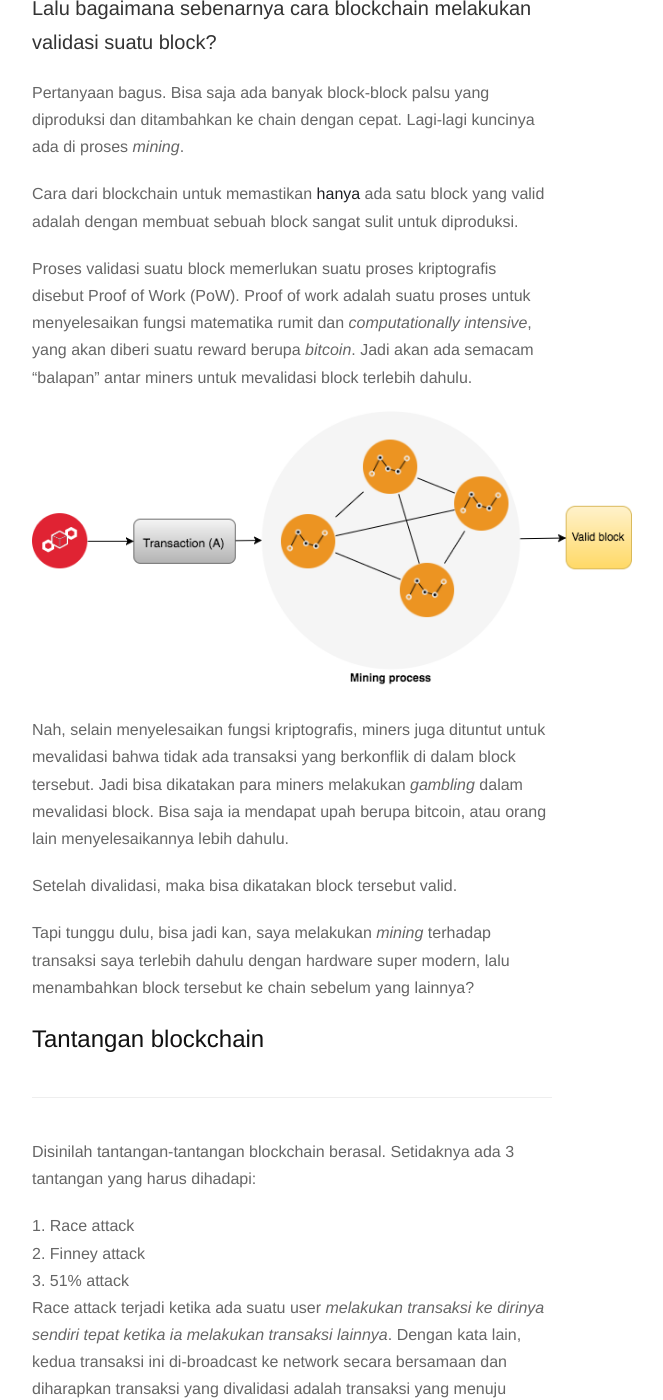
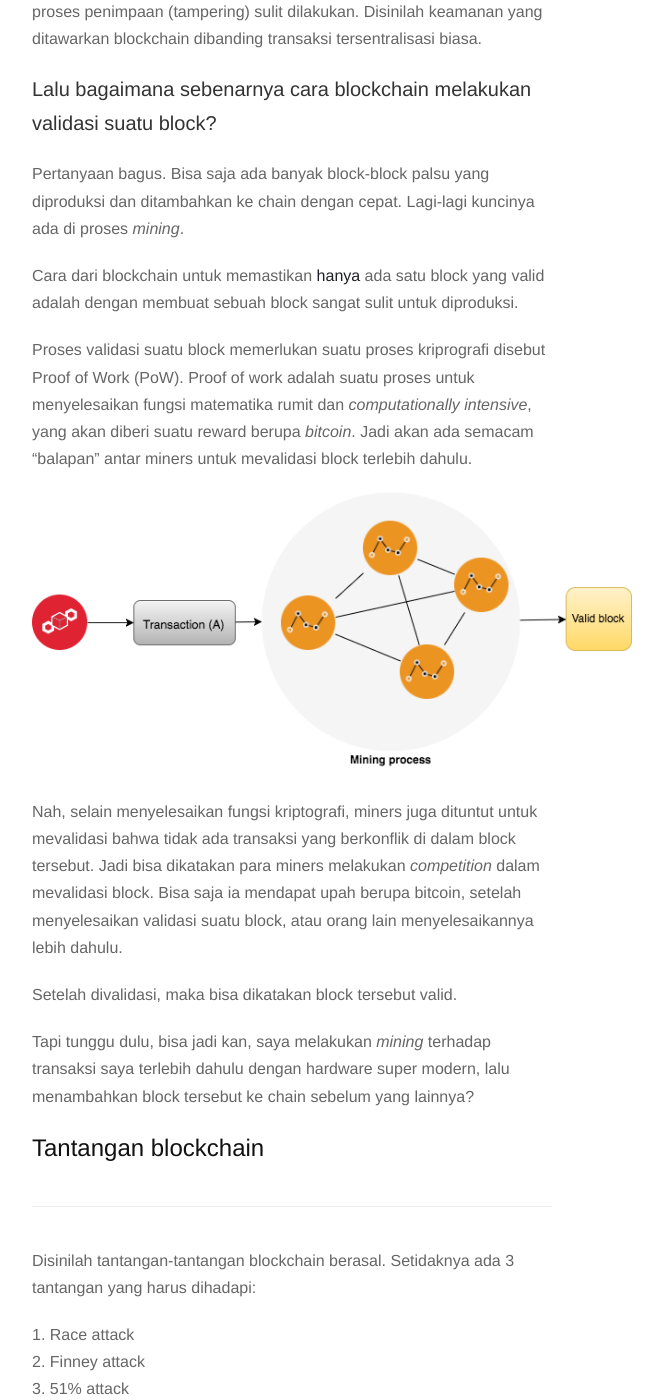
Before and after one commit to famasya/famasya.github.io, a Jekyll site: the page built from _posts/2017-11-24-bagaimana-blockchain-bekerja.md, in a window 1280 px wide and 1400 px high, scrolled down 4142 px. Shown: the whole window, without its empty margins (348-1011 px from the left). Built offline with Jekyll 4.4.1, drawn with Linux system fonts in a browser that asks for light colours; nearby versions of some CDN libraries; some of the changed text lies outside the part shown.

Commit message:
edit post

```diff
--- a/_posts/2017-11-24-bagaimana-blockchain-bekerja.md
+++ b/_posts/2017-11-24-bagaimana-blockchain-bekerja.md
@@ -57,7 +57,7 @@
 
 Dan karena blockchain berada dalam peer-to-peer system, maka setiap transaksi akan tercatat dalam publik. Terdapat proses mining untuk melakukan validasinya. FYI, mining disini berbeda maknanya dengan proses menggali emas.
 
-Dalam proses mining akan dilakukan *hashing* terhadap block. Kita tahu bahwa proses hashing disini akan berbeda jika block sebelumnya berbeda.
+Dalam proses mining akan dilakukan *hashing* terhadap block. Kita tahu bahwa hasil hashing akan berbeda jika block sebelumnya berbeda. Jadi referensi historis dari block harus sama untuk mendapat hashing yang sesuai dari block tersebut.
 
 Jadi ketika ada seseorang ingin "menimpa" suatu transaksi dengan yang palsu, maka ia harus mengubah seluruh blockchain dalam seluruh nodes sekaligus. Karena jika ia hanya mengganti satu block dalam sebuah blockchain, nodes akan menolaknya karena hasil hash yang berbeda.
 
@@ -73,11 +73,11 @@
 
 Cara dari blockchain untuk memastikan **hanya** ada satu block yang valid adalah dengan membuat sebuah block sangat sulit untuk diproduksi.
 
-Proses validasi suatu block memerlukan suatu proses kriptografis disebut Proof of Work (PoW). Proof of work adalah suatu proses untuk menyelesaikan fungsi matematika rumit dan *computationally intensive*, yang akan diberi suatu reward berupa *bitcoin*. Jadi akan ada semacam "balapan" antar miners untuk mevalidasi block terlebih dahulu.
+Proses validasi suatu block memerlukan suatu proses kriprografi disebut Proof of Work (PoW). Proof of work adalah suatu proses untuk menyelesaikan fungsi matematika rumit dan *computationally intensive*, yang akan diberi suatu reward berupa *bitcoin*. Jadi akan ada semacam "balapan" antar miners untuk mevalidasi block terlebih dahulu.
 
 ![block validation](/public/block-validation.png)
 
-Nah, selain menyelesaikan fungsi kriptografis, miners juga dituntut untuk mevalidasi bahwa tidak ada transaksi yang berkonflik di dalam block tersebut. Jadi bisa dikatakan para miners melakukan *gambling* dalam mevalidasi block. Bisa saja ia mendapat upah berupa bitcoin, atau orang lain menyelesaikannya lebih dahulu.
+Nah, selain menyelesaikan fungsi kriptografi, miners juga dituntut untuk mevalidasi bahwa tidak ada transaksi yang berkonflik di dalam block tersebut. Jadi bisa dikatakan para miners melakukan *competition* dalam mevalidasi block. Bisa saja ia mendapat upah berupa bitcoin, setelah menyelesaikan validasi suatu block, atau orang lain menyelesaikannya lebih dahulu.
 
 Setelah divalidasi, maka bisa dikatakan block tersebut valid.
 
@@ -111,7 +111,7 @@
 Semua transaksi lain akan dianggap tidak valid karena ia telah melakukan validasi dan me-broadcast terlebih dahulu. Karena mekanisme blockchain yang hanya akan mengakui satu chain terpanjang, maka dengan 51% komputasi, seseorang akan dengan mudah "menimpa" chain yang ada sekarang.
 
 ## Penutup
-
+***
 Itulah sekilas tentang blockchain yang saya pelajari belakangan. Didasari dari penasaran dengan yang-lagi-ngetren, saya belajar blockchain.
 
 Sebenarnya banyak juga hal lain yang bisa dipelajari: ethereum, smart contract, Proof-of-Stake, Vector76 attack, dll. Banyak sekali penelitian yang dilakukan di bidang ini. Bahkan, ketika sore tadi saya iseng-iseng browsing Hacker News, Bitcoin [ternyata bisa di hijack melalui BGP protocol](https://btc-hijack.ethz.ch/).
```
Also changed, not shown: other parts of _posts/2017-11-24-bagaimana-blockchain-bekerja.md (+3 -3 lines).
